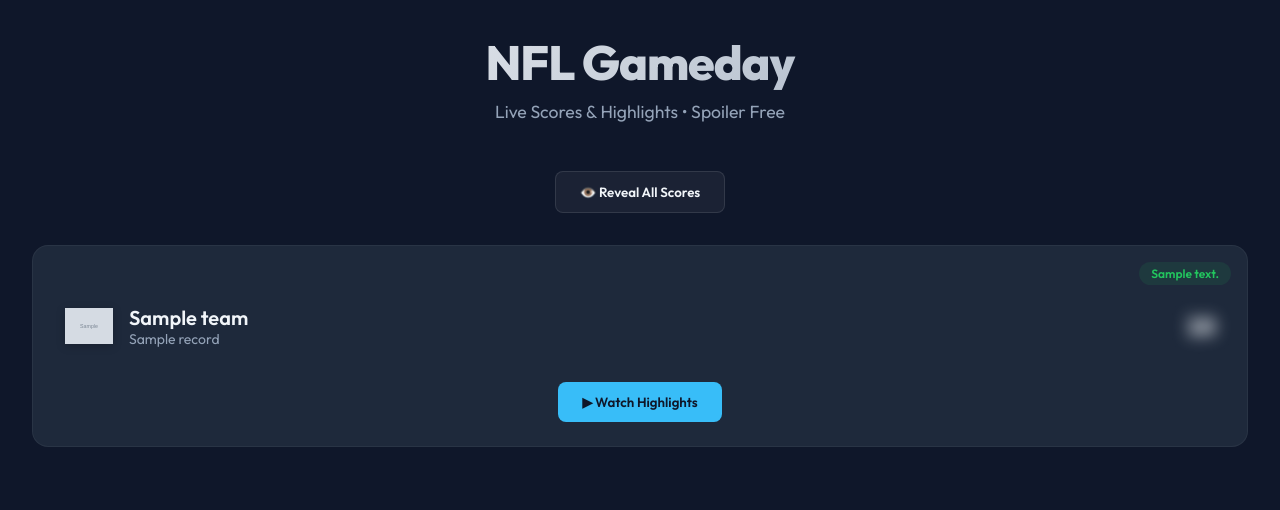
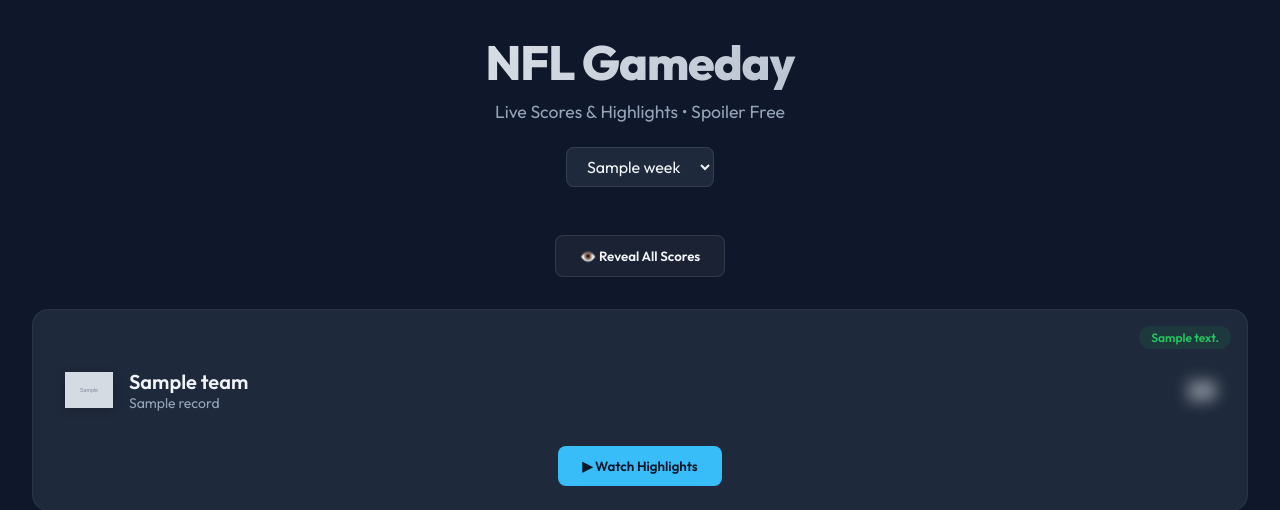
Before and after one commit to Arielb927/NFLScores, a Flask app: template templates/index.html in a window 1280 px wide. Shown: the top 510 px of the page. Run offline with Flask 3, Linux system fonts and the light colour scheme; the template is opened without the code that fills it: most values are stand-ins (such as "Sample title", 1, 10 or a date in 2020); grey boxes marked "Sample" are stand-in pictures.

Commit message:
Add week selection dropdown and logic

```diff
--- a/app.py
+++ b/app.py
@@ -6,16 +6,59 @@
 
 app = Flask(__name__)
 
-def get_nfl_scores():
+def get_nfl_scores(week=None):
     url = "http://site.api.espn.com/apis/site/v2/sports/football/nfl/scoreboard"
+    params = {}
+    if week:
+        params['week'] = week
+
     try:
-        response = requests.get(url)
+        response = requests.get(url, params=params)
         response.raise_for_status()
         data = response.json()
         return data
     except Exception as e:
         print(f"Error fetching scores: {e}")
         return None
+
+def get_weeks_data(data):
+    weeks = []
+    current_season_label = ""
+    current_season_type = 2 # Default to Reg Season
+    current_week = 1
+
+    if data and 'leagues' in data and data['leagues']:
+        league = data['leagues'][0]
+        if 'calendar' in league:
+            for stage in league['calendar']:
+                stage_label = stage.get('label', '')
+                # API structure: events directly in stage (some stages), or in 'entries'
+                # For regular season, it usually has 'entries' which are weeks
+                # For postseason, it might be different.
+                # Let's handle the common 'entries' (weeks) structure.
+
+                # Check for 'entries' (weeks)
+                entries = stage.get('entries', [])
+                if not entries and 'value' in stage:
+                     # Sometimes a stage itself is a clickable item if it has no sub-entries?
+                     # But mostly we want weeks.
+                     pass
+
+                for entry in entries:
+                     weeks.append({
+                         'label': entry.get('label'),
+                         'value': entry.get('value'),
+                         'startDate': entry.get('startDate'),
+                         'endDate': entry.get('endDate')
+                     })
+
+        # Try to determine current week/season from the response root
+        if 'week' in data:
+            current_week = data['week'].get('number', 1)
+        if 'season' in data:
+            current_season_type = data['season'].get('type', 2)
+
+    return weeks, current_week
 
 def get_highlight_video(query):
     try:
@@ -29,25 +72,42 @@
 
 @app.route('/')
 def index():
-    data = get_nfl_scores()
+    # Get week from request args
+    from flask import request
+    selected_week = request.args.get('week')
+
+    data = get_nfl_scores(selected_week)
     games = []
+    weeks = []
+    current_week_num = 1
 
-    if data and 'events' in data:
-        for event in data['events']:
-            game = {
-                'id': event['id'],
-                'status': event['status']['type']['state'],
-                'shortDetail': event['status']['type']['shortDetail'],
-                'completed': event['status']['type']['completed'],
-                'competitors': []
-            }
+    if data:
+        weeks, current_week_num = get_weeks_data(data)
 
-            # Get video link if game is done or live
-            home_team = ""
-            away_team = ""
+        # If no week selected, default to what API says is current (or what was returned)
+        if not selected_week and 'week' in data:
+             selected_week = str(data['week']['number'])
 
-            for competition in event['competitions']:
-                for competitor in competition['competitors']:
+        if 'events' in data:
+            for event in data['events']:
+                game = {
+                    'id': event['id'],
+                    'status': event['status']['type']['state'],
+                    'shortDetail': event['status']['type']['shortDetail'],
+                    'completed': event['status']['type']['completed'],
+                    'competitors': []
+                }
+
+                # Get video link if game is done or live
+                home_team = ""
+                away_team = ""
+
+                # Sort competitors to ensure consistent order (Away @ Home usually)
+                competitions = event.get('competitions', [{}])[0]
+                competitor_list = competitions.get('competitors', [])
+
+                # Sometimes API order varies, let's just process them
+                for competitor in competitor_list:
                     team = {
                         'name': competitor['team']['displayName'],
                         'logo': competitor['team']['logo'],
@@ -63,15 +123,14 @@
                     else:
                         away_team = team['name']
 
-            # Simple heuristic for highlights
-            if game['status'] in ['in', 'post']: # In progress or Final
-                query = f"NFL {away_team} vs {home_team} full highlights"
-                game['highlight_db_query'] = query # We can fetch this client side or async to speed up load
-                # game['highlight_link'] = get_highlight_video(query) # Too slow to do for all games on load
+                # Simple heuristic for highlights
+                if game['status'] in ['in', 'post']: # In progress or Final
+                    query = f"NFL {away_team} vs {home_team} full highlights"
+                    game['highlight_db_query'] = query
 
-            games.append(game)
+                games.append(game)
 
-    return render_template('index.html', games=games)
+    return render_template('index.html', games=games, weeks=weeks, selected_week=selected_week)
 
 @app.route('/api/highlight/<query>')
 def highlight(query):
--- a/templates/index.html
+++ b/templates/index.html
@@ -222,7 +222,39 @@
     <header>
         <h1>NFL Gameday</h1>
         <p class="subtitle">Live Scores & Highlights • Spoiler Free</p>
+
+        <form action="/" method="get" class="week-selector">
+            <select name="week" onchange="this.form.submit()" class="week-dropdown">
+                {% for week in weeks %}
+                <option value="{{ week.value }}" {% if selected_week|string==week.value|string %}selected{% endif %}>
+                    {{ week.label }}
+                </option>
+                {% endfor %}
+            </select>
+        </form>
     </header>
+
+    <style>
+        .week-selector {
+            margin-top: 1.5rem;
+        }
+
+        .week-dropdown {
+            background-color: var(--card-bg);
+            color: var(--text-primary);
+            border: 1px solid rgba(255, 255, 255, 0.1);
+            padding: 0.5rem 1rem;
+            border-radius: 8px;
+            font-size: 1rem;
+            font-family: inherit;
+            cursor: pointer;
+            outline: none;
+        }
+
+        .week-dropdown:hover {
+            border-color: var(--accent);
+        }
+    </style>
 
     <div class="spoiler-toggle">
         <button class="btn" onclick="toggleAllScores()">👁️ Reveal All Scores</button>
```
